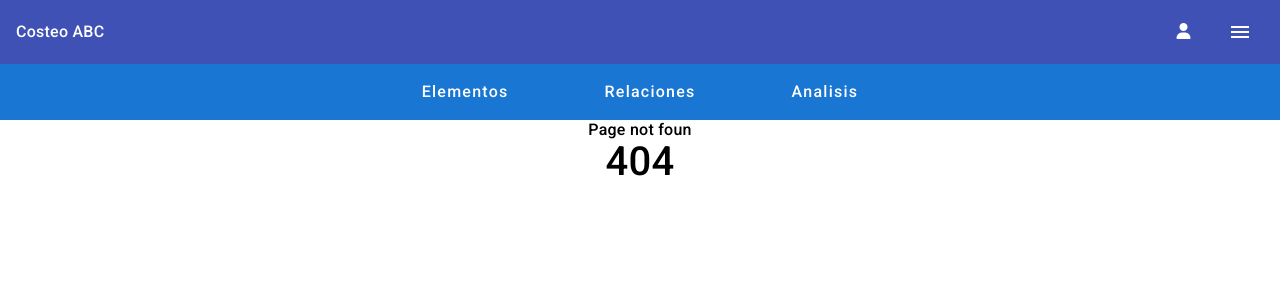
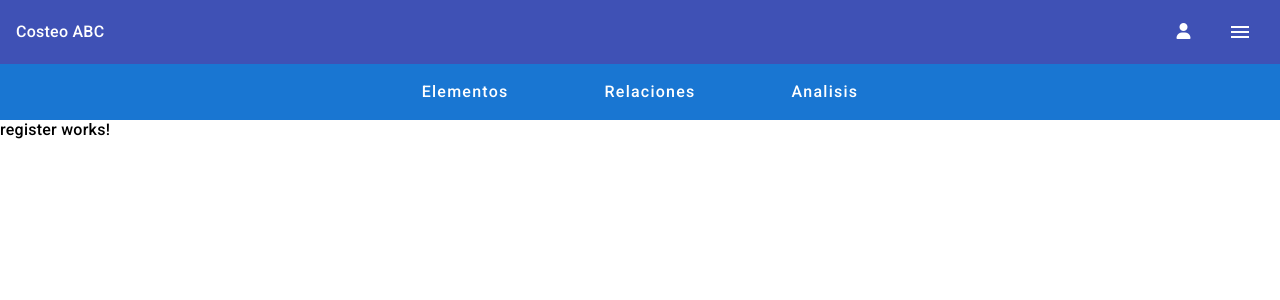
Before and after one commit to Jhan73/costeo-ABC-client, an Angular app: page /register in a window 1280 px wide. Before the commit this address had no page. Shown: the top 300 px of the page. Built offline with nearby package versions, Linux system fonts and the light colour scheme.

Commit message:
login y register

```diff
--- a/src/app/app-routing.module.ts
+++ b/src/app/app-routing.module.ts
@@ -4,11 +4,13 @@ import { HomeComponent } from './pages/home/home.component';
 import { PageNotFoundComponent } from './pages/page-not-found/page-not-found.component';
 import { LoginComponent } from './auth/pages/login/login.component';
 import { ForgotComponent } from './auth/pages/forgot/forgot.component';
+import { RegisterComponent } from './auth/pages/register/register.component';
 
 const routes: Routes = [
   { path: '', redirectTo: 'home', pathMatch: 'full'},
   { path: 'home', component: HomeComponent },
   { path: 'login', component: LoginComponent},
+  { path: 'register', component: RegisterComponent },
   { path: 'recover', component: ForgotComponent},
   {
     path: 'site',
--- a/src/app/app.component.html
+++ b/src/app/app.component.html
@@ -1,6 +1,11 @@
-<app-header></app-header>
-<app-menu-bar></app-menu-bar>
-<section>
-  <router-outlet></router-outlet>
+<section *ngIf="isLoged; else notLoged">
+  <app-header></app-header>
+  <app-menu-bar></app-menu-bar>
+  <section>
+    <router-outlet></router-outlet>
+  </section>
 </section>
+<ng-template #notLoged>
+  <app-landing-page></app-landing-page>
+</ng-template>
 <!-- <app-footer></app-footer> -->
--- a/src/app/app.component.ts
+++ b/src/app/app.component.ts
@@ -6,5 +6,5 @@ import { Component } from '@angular/core';
   styleUrls: ['./app.component.scss']
 })
 export class AppComponent {
-  title = 'client';
+  isLoged: boolean = true
 }
--- a/src/app/app.module.ts
+++ b/src/app/app.module.ts
@@ -11,6 +11,8 @@ import { BrowserAnimationsModule } from '@angular/platform-browser/animations';
 import { FooterModule } from './shared/footer/footer.module';
 import { HeaderModule } from './shared/header/header.module';
 import { MenuBarModule } from './shared/menu-bar/menu-bar.module';
+import { LandingPageComponent } from './pages/landing-page/landing-page.component';
+import { RegisterComponent } from './auth/pages/register/register.component';
 
 @NgModule({
   declarations: [
@@ -18,7 +20,9 @@ import { MenuBarModule } from './shared/menu-bar/menu-bar.module';
     LoginComponent,
     ForgotComponent,
     HomeComponent,
-    PageNotFoundComponent
+    PageNotFoundComponent,
+    LandingPageComponent,
+    RegisterComponent
   ],
   imports: [
     BrowserModule,
--- /dev/null
+++ b/src/app/auth/pages/register/register.component.html
@@ -0,0 +1 @@
+<p>register works!</p>
--- /dev/null
+++ b/src/app/pages/landing-page/landing-page.component.html
@@ -0,0 +1,2 @@
+<p>landing-page works!</p>
+<app-login></app-login>
```
Also changed, not shown: src/app/auth/pages/register/register.component.ts (added, +10 -0 lines), src/app/pages/landing-page/landing-page.component.ts (added, +10 -0 lines), src/app/auth/pages/register/register.component.scss (added), src/app/pages/landing-page/landing-page.component.scss (added), 2 other files (tests, documents, lock files or other folders).
